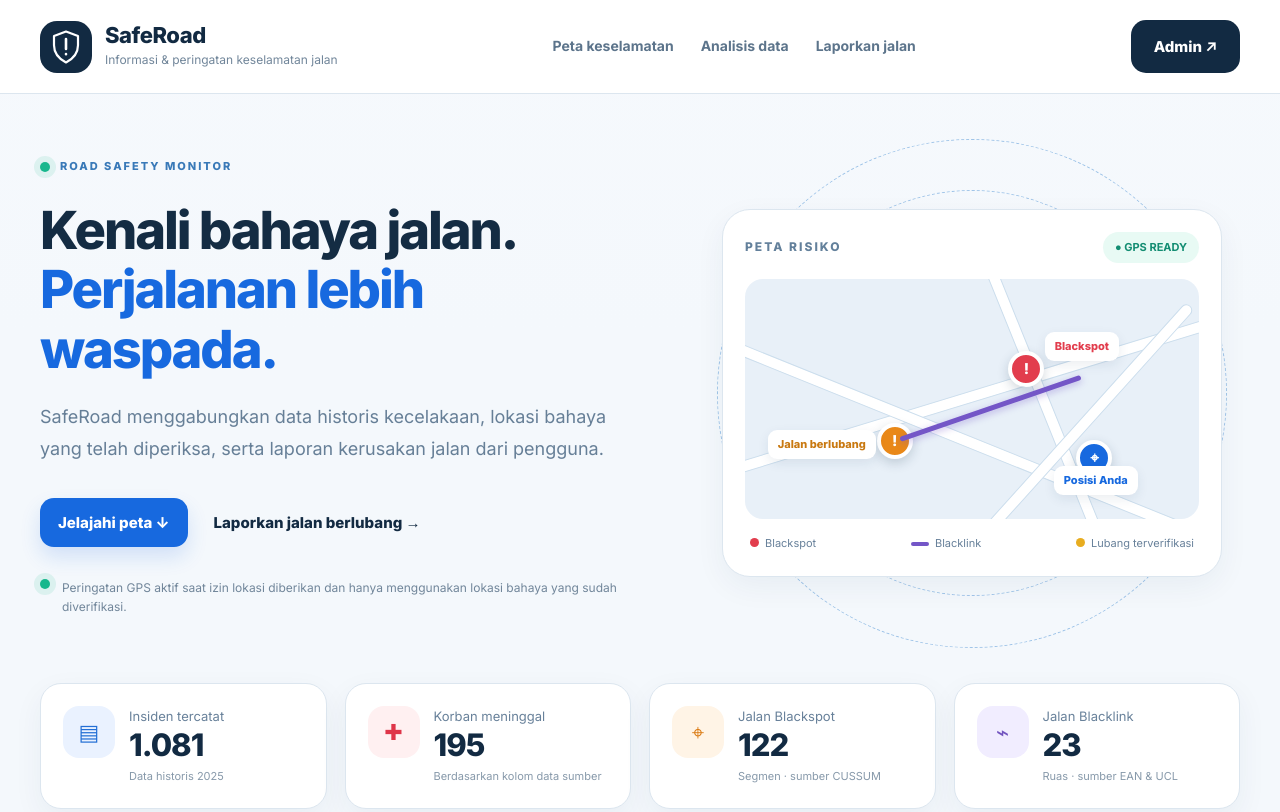
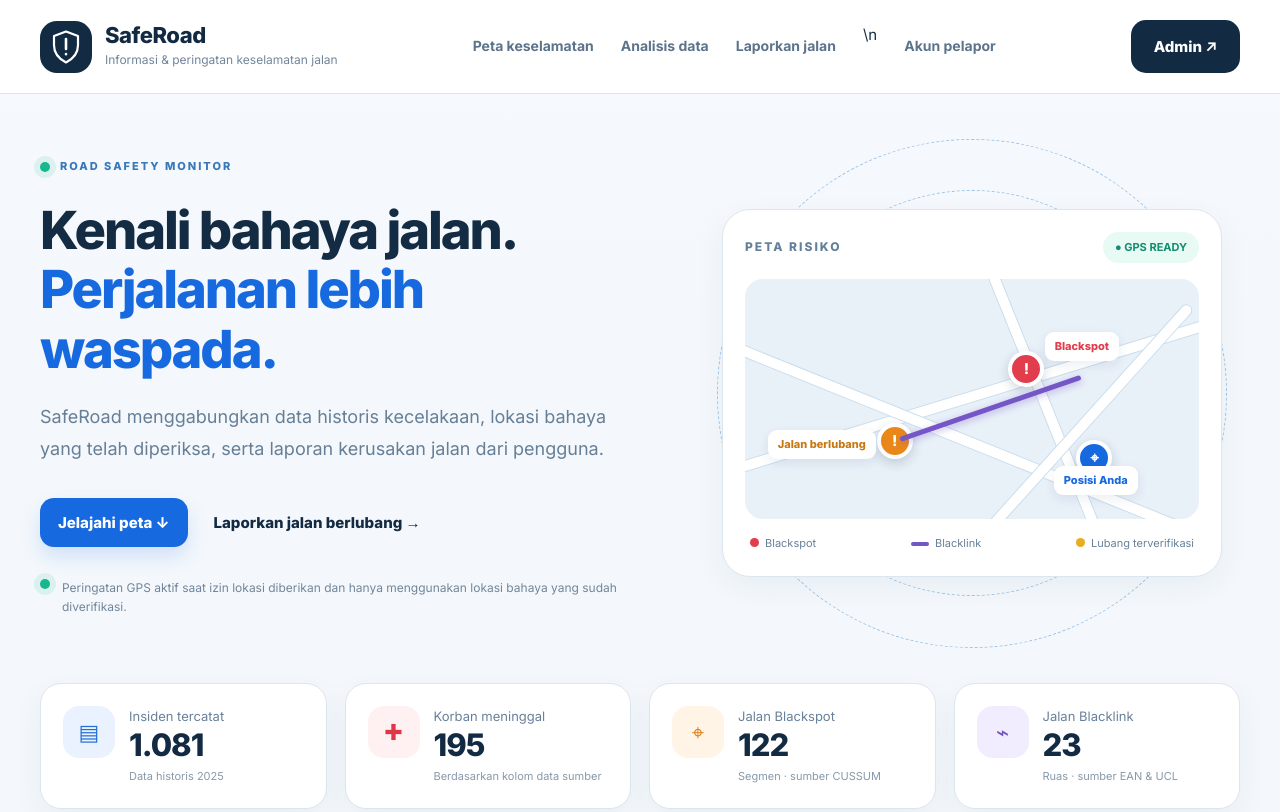
Before and after one commit to imdadhabibi/Safe-Road, a plain HTML site: page index.html in a window 1280 px wide. Shown: the top 812 px of the page. Drawn offline with nearby package versions, Linux system fonts and the light colour scheme; no server answers.

Commit message:
Connect public site navigation to reporter account

```diff
--- a/index.html
+++ b/index.html
@@ -23,7 +23,7 @@
     <nav class="main-nav" id="main-nav" aria-label="Navigasi utama">
       <a href="#peta" data-nav="peta">Peta keselamatan</a>
       <a href="#analisis" data-nav="analisis">Analisis data</a>
-      <a href="#laporan" data-nav="laporan">Laporkan jalan</a>
+      <a href="#laporan" data-nav="laporan">Laporkan jalan</a>\n      <a href="akun.html">Akun pelapor</a>
     </nav>
     <a class="admin-button" href="login.html">Admin ↗</a>
   </div>
@@ -125,7 +125,7 @@
   </section>
 
   <section class="container section" id="laporan-saya">
-    <div class="section-heading"><div><span class="section-kicker">STATUS PELAPORAN</span><h2>Riwayat laporan saya</h2><p>Laporan yang dibuat pada browser ini dapat dilihat dan dipantau di bagian ini.</p></div><a class="button button-outline" href="admin.html">Buka dashboard admin demo ↗</a></div>
+    <div class="section-heading"><div><span class="section-kicker">STATUS PELAPORAN</span><h2>Riwayat laporan saya</h2><p>Laporan Anda dapat dipantau melalui akun pelapor atau kode pelacakan.</p></div><a class="button button-outline" href="akun.html">Buka akun pelapor ↗</a></div>
     <div class="surface my-reports-card"><div id="my-reports"><p class="muted-text">Belum ada laporan pada browser ini.</p></div></div>
   </section>
 </main>
```
